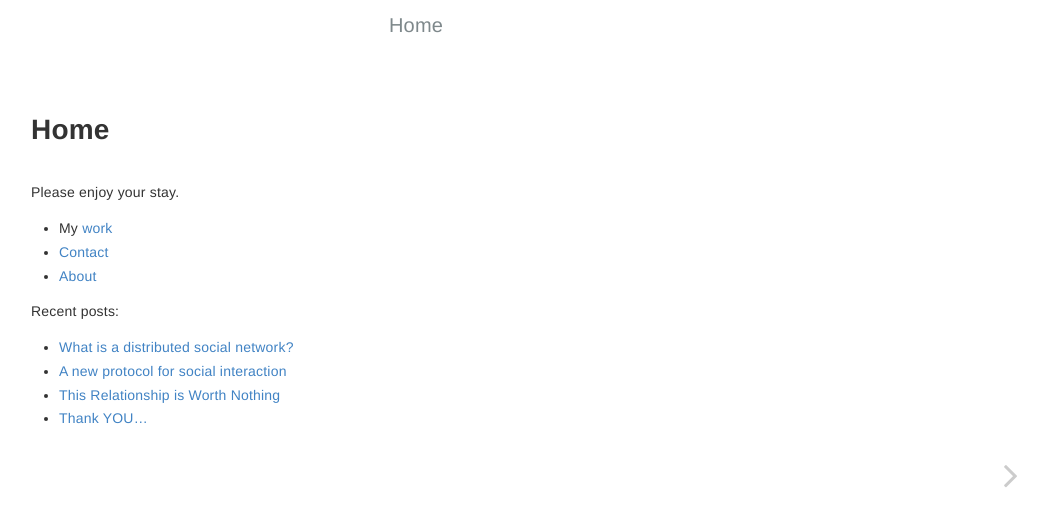
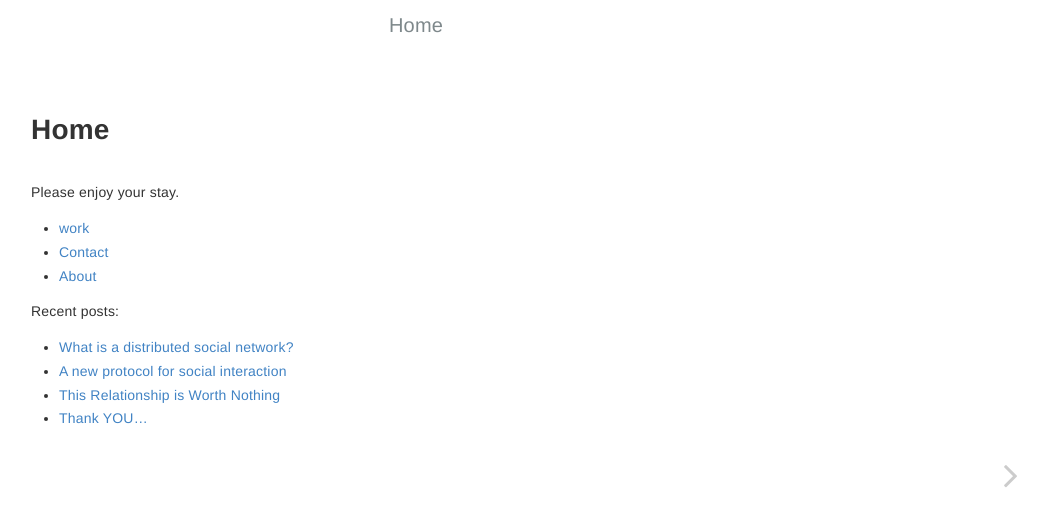
Before and after one commit to mikel/mikel.github.io, a Jekyll site: the page built from index.md, in a window 1280 px wide. Shown: the top 526 px of the page, without its empty margins (224-1271 px from the left). Built offline with Jekyll 4.4.1, drawn with Linux system fonts in a browser that asks for light colours.

Commit message:
Fixing up home page

```diff
--- a/index.md
+++ b/index.md
@@ -5,7 +5,7 @@ title: Home
 
 Please enjoy your stay.
 
-* My [work](/work)
+* [work](/work)
 * [Contact](/contact)
 * [About](/about)
 
```
